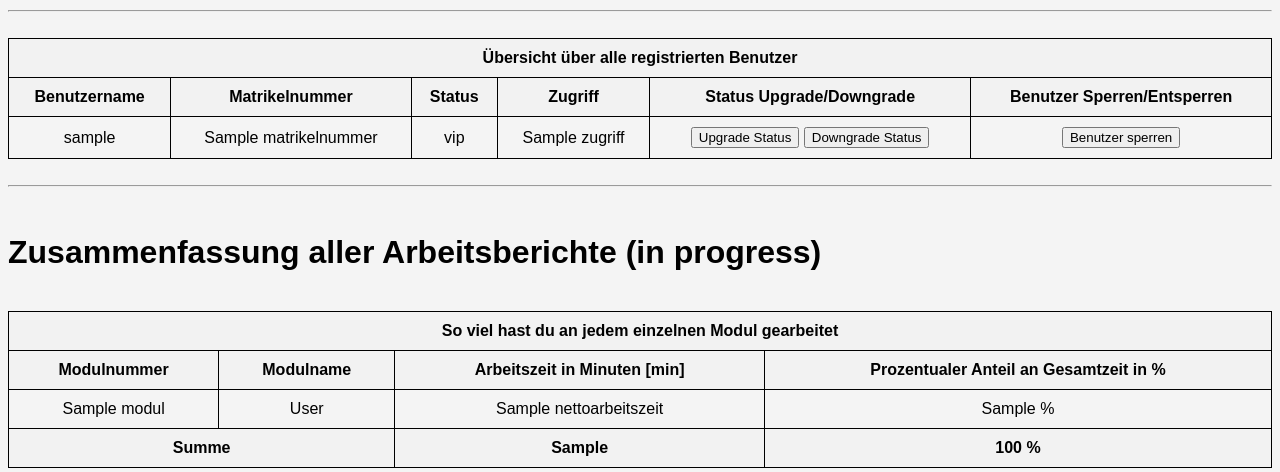
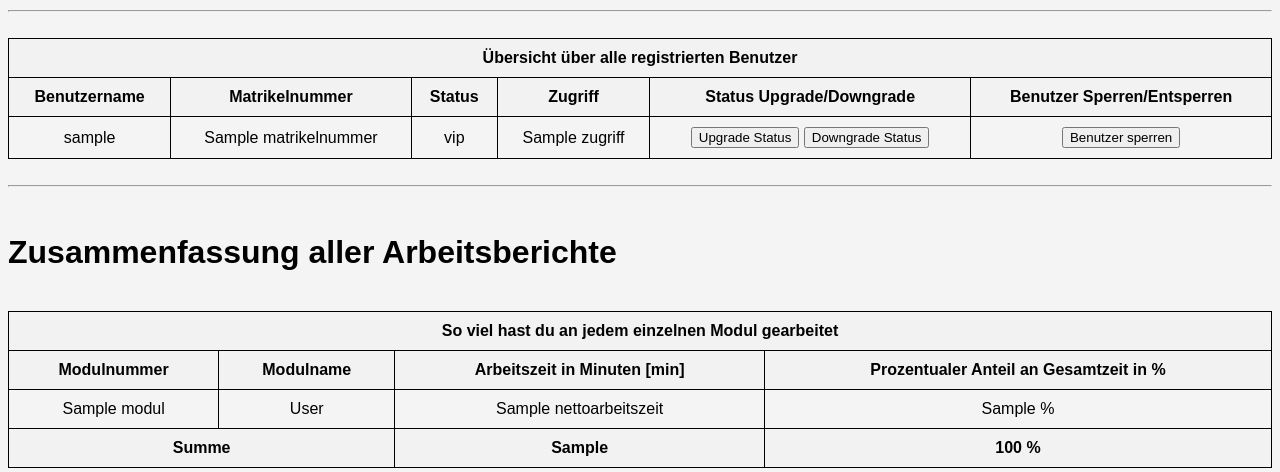
Before and after one commit to Fiegl/Sys1-Projekt-DVM2023, a Django app: template meine_app/templates/meine_app/profile_page_admin.html in a window 1280 px wide. Shown: the part 359-831 px from the top of the page. Run offline with Django 3.2, Linux system fonts and the light colour scheme; the template is opened without the code that fills it: most values are stand-ins (such as "Sample title", 1, 10 or a date in 2020); parts of the project's set-up code (start-up, migrations or seed data) failed here and were passed over.

Commit message:
Update profile_page_admin.html

```diff
--- a/meine_app/templates/meine_app/profile_page_admin.html
+++ b/meine_app/templates/meine_app/profile_page_admin.html
@@ -112,7 +112,7 @@
     <hr>
     <br>
 
-    <h1>Zusammenfassung aller Arbeitsberichte  (in progress)</h1>
+    <h1>Zusammenfassung aller Arbeitsberichte</h1>
     <br>
     <table>
         <thead>
```
